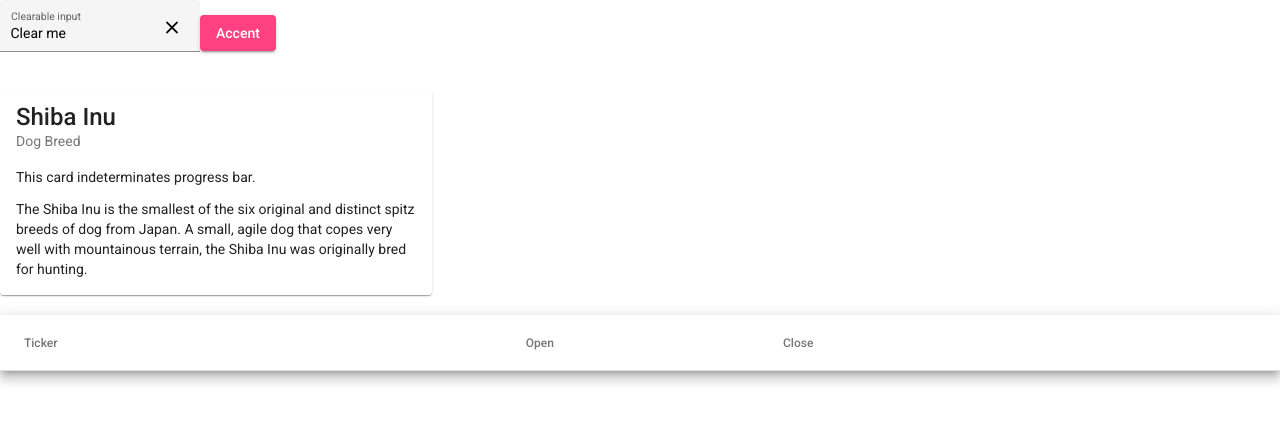
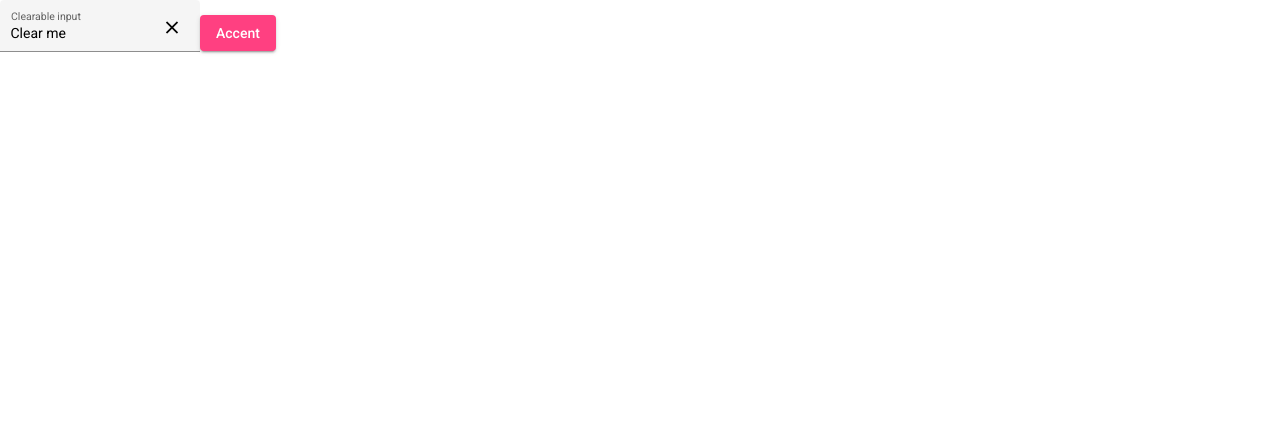
Before and after one commit to NefferKSB/stock-tracker-app, an Angular app: page / in a window 1280 px wide. Shown: the top 422 px of the page. Built offline with nearby package versions, Linux system fonts and the light colour scheme; no server answers.

Commit message:
Added Stock Info Card Updates

```diff
--- a/src/app/Components/Stock-Card/stock-info-card.component.html
+++ b/src/app/Components/Stock-Card/stock-info-card.component.html
@@ -6,12 +6,15 @@
   </button>
 </mat-form-field>
 
-<button (click)="getTickerInfo()" mat-raised-button color="accent">Accent</button>
-<mat-card class="example-card">
-  <mat-card-title>Shiba Inu</mat-card-title>
-  <mat-card-subtitle>Dog Breed</mat-card-subtitle>
+<button [disabled]="!value" (click)="getTickerInfo(value)" mat-raised-button color="accent">Accent</button>
+<mat-card *ngIf="tickerInfo.name != undefined" class="example-card">
+  <mat-card-title>{{tickerInfo.name}}</mat-card-title>
+  <mat-card-subtitle>{{tickerInfo.ticker}}</mat-card-subtitle>
   <mat-card-content>
-    <p>This card indeterminates progress bar.</p>
+    <p>
+      {{tickerInfo.name}}'s daily open stock value is: {{dailyTickerValue.open}}.<br/>
+      {{tickerInfo.name}}'s daily close stock value is: {{dailyTickerValue.close}}.
+    </p>
     <p>{{longText}}</p>
   </mat-card-content>
 </mat-card>
--- a/src/app/Components/Stock-Card/stock-info-card.component.ts
+++ b/src/app/Components/Stock-Card/stock-info-card.component.ts
@@ -1,23 +1,38 @@
-import { Component } from '@angular/core';
+import { Component, OnInit } from '@angular/core';
 import { StockDataService } from 'src/app/Services/Stock-Data/stock-data.service';
+import { TickerDetails } from './ticker-details';
 
 @Component({
   selector: 'stock-info-card',
   templateUrl: './stock-info-card.component.html',
   styleUrls: ['./stock-info-card.component.css']
 })
-export class StockInfoCardComponent {
+export class StockInfoCardComponent implements OnInit {
   value = 'Clear me';
   longText = `The Shiba Inu is the smallest of the six original and distinct spitz breeds of dog
   from Japan. A small, agile dog that copes very well with mountainous terrain, the Shiba Inu was
   originally bred for hunting.`;
+  tickerInfo: any = {};
+  dailyTickerValue: any = {};
 
   constructor(private api: StockDataService) { }
 
-  getTickerInfo() {
-    this.api.getTickerInfo('MSFT')
+  ngOnInit() {}
+
+  getTickerInfo(tickerSymbol: String) {
+    this.api.getTickerInfo(tickerSymbol)
     .subscribe(response => {
-      console.log(JSON.stringify(response));
+      this.tickerInfo = response.results[0];
+      this.getDailyStockValue(tickerSymbol);
+      console.log(JSON.stringify(this.tickerInfo));
+    })
+
+  }
+
+  getDailyStockValue(tickerSymbol: String) {
+    this.api.getStockOpenCloseData(tickerSymbol)
+    .subscribe(response => {
+      this.dailyTickerValue = response;
     })
   }
 }
--- /dev/null
+++ b/src/app/Components/Stock-Card/ticker-details.ts
@@ -0,0 +1,14 @@
+export interface TickerDetails {
+  ticker: string;
+  name: string;
+  market: string;
+  locale: string;
+  primary_exchange: string;
+  type: string;
+  active: boolean;
+  currency_name: string;
+  cik: string;
+  composite_figi: string;
+  share_class_figi: string;
+  last_updated_utc: string;
+}
--- a/src/app/Services/Stock-Data/stock-data.service.ts
+++ b/src/app/Services/Stock-Data/stock-data.service.ts
@@ -2,6 +2,7 @@ import { Injectable } from '@angular/core';
 import { HttpClient } from '@angular/common/http';
 import { Observable } from 'rxjs';
 import { StockOpenCloseDetails } from 'src/app/Components/Stock-Table/stock-open-close-details';
+import { TickerDetails } from 'src/app/Components/Stock-Card/ticker-details';
 
 @Injectable({
   providedIn: 'root'
@@ -18,8 +19,7 @@ export class StockDataService {
   }
 
   getTickerInfo(symbol: String): Observable<any> {
-    //https://api.polygon.io/v3/reference/tickers?ticker=KO&active=true&sort=ticker&order=asc&limit=1&apiKey=uLLH_N__TQuHqpD9LWYZEa_rUG4u2tG8
     this.endpoint = 'https://api.polygon.io/v3/reference/tickers?ticker=' + symbol + '&active=true&sort=ticker&order=asc&limit=1&apiKey=uLLH_N__TQuHqpD9LWYZEa_rUG4u2tG8';
-    return this.http.get<StockOpenCloseDetails>(this.endpoint)
+    return this.http.get<TickerDetails>(this.endpoint)
   }
 }
--- a/src/app/app.component.html
+++ b/src/app/app.component.html
@@ -8,6 +8,6 @@
 </head>
 <body>
   <stock-info-card></stock-info-card>
-  <app-stocks></app-stocks>
+  <!--<app-stocks></app-stocks>-->
 </body>
 </html>
```
